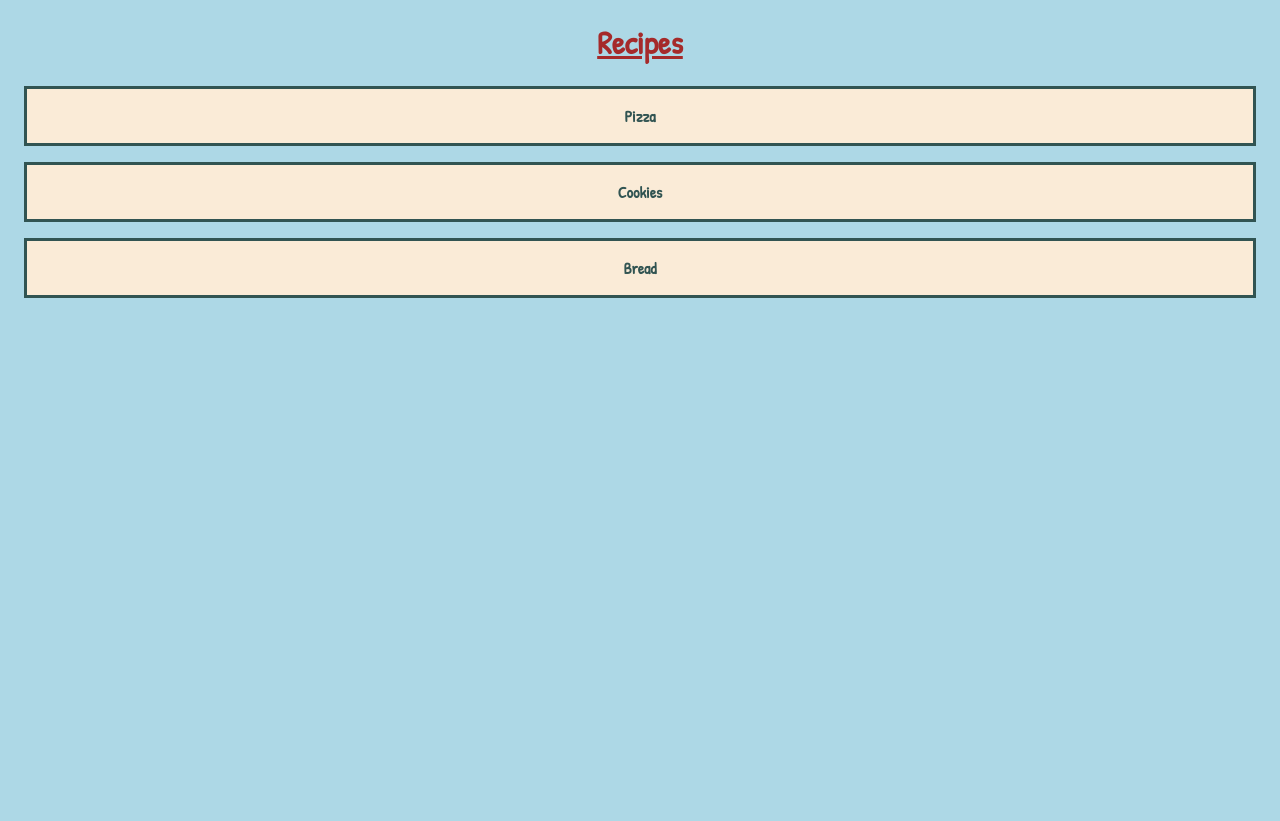
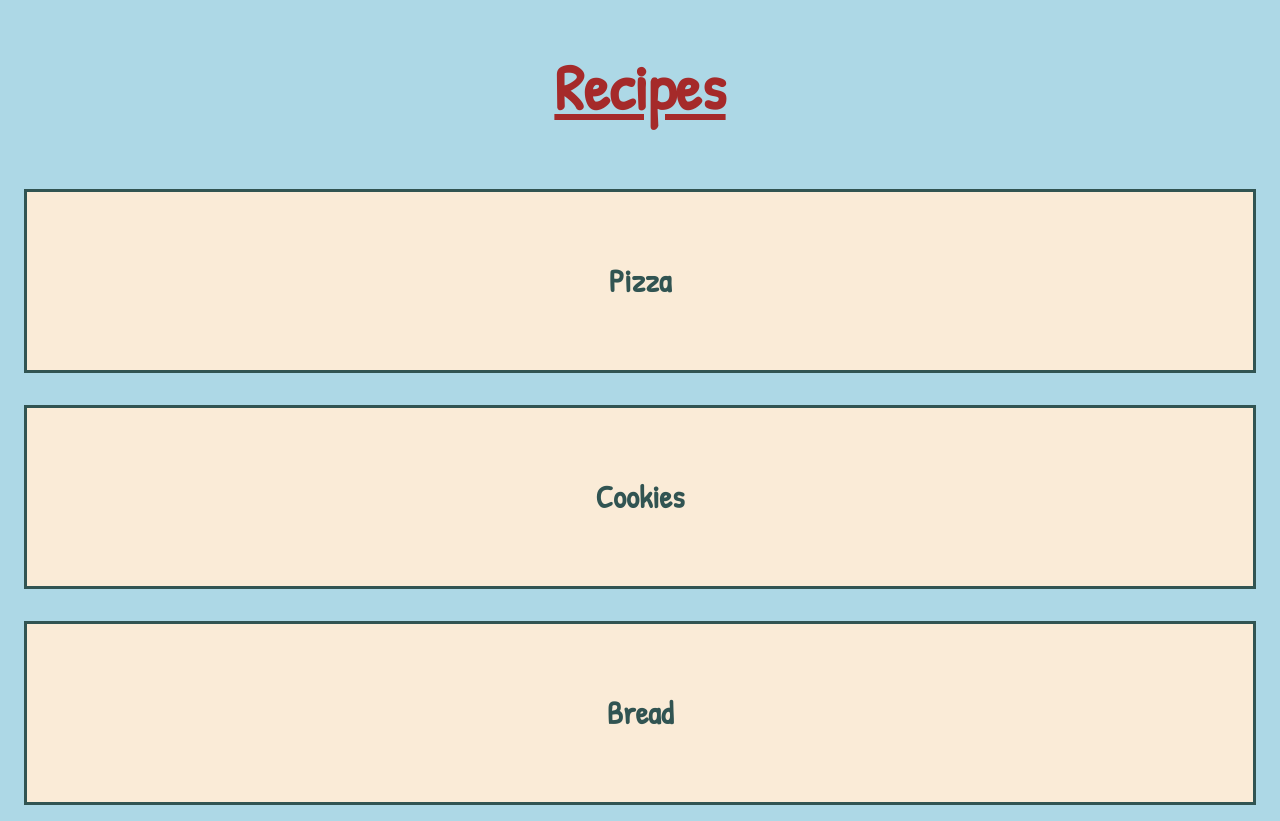
Before and after one commit to Leandecks/recipes, a plain HTML site: page index.html in a window 1280 px wide. Before the commit the page ends 800 px from the top, so only its background shows below. Drawn offline with Linux system fonts and the light colour scheme.

Commit message:
Redesign

```diff
--- a/css/style.css
+++ b/css/style.css
@@ -1,8 +1,26 @@
+html {
+  height: 100%;
+}
+
+.wrapper {
+  height: 90%;
+  display: flex;
+  justify-content: center;
+  flex-direction: column;
+  flex: auto;
+}
+
+.wrapper > * {
+  flex: 1;
+}
+
 body {
   font-family: 'Patrick Hand', cursive;
   font-weight: bold;
+  height: 90%;
   color: rgb(11, 20, 31);
   background-color: lightblue;
+  font-size: 2rem;
 }
 
 h1 {
@@ -22,10 +40,12 @@ a:hover {
   color: rgb(0, 115, 255);
 }
 
-div {
+div > div {
   border: solid rgb(49, 84, 82);
-  padding: 1rem;
   text-align: center;
   margin: 1rem;
   background-color: antiquewhite;
+  display: flex;
+  justify-content: center;
+  align-items: center;
 }
--- a/index.html
+++ b/index.html
@@ -9,11 +9,12 @@
     <link rel="preconnect" href="https://fonts.googleapis.com">
     <link rel="preconnect" href="https://fonts.gstatic.com" crossorigin>
     <link href="https://fonts.googleapis.com/css2?family=Comic+Neue:wght@700&family=JetBrains+Mono&family=Patrick+Hand&display=swap" rel="stylesheet">
+    <link rel="shortcut icon" href="favicon.svg" type="image/x-icon">
 </head>
 <body>
 
     <h1>Recipes</h1>
-
+    <div class="wrapper">
         <div>
             <a href="./recipes/pizza.html">Pizza</a>
         </div>
@@ -23,6 +24,6 @@
         <div>
             <a href="./recipes/bread.html">Bread</a>
         </div>
-
+    </div>
 </body>
 </html>
```
Also changed, not shown: favicon.svg (added). Lines whose indentation alone changed are shown as unchanged.
